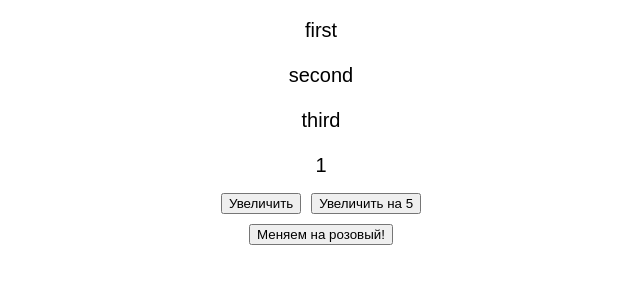
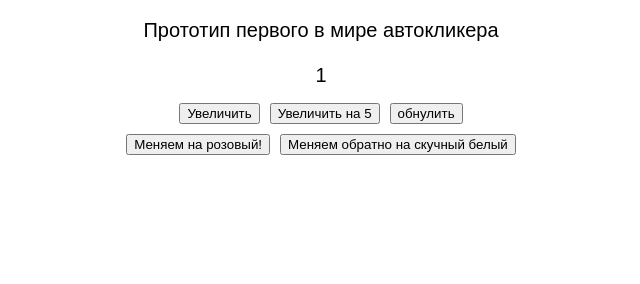
Before and after one commit to fruktovenko/ananans, a plain HTML site: page index.html in a window 1280 px wide. Shown: the whole page, without its empty margins (319-959 px from the left). Drawn offline with Linux system fonts and the light colour scheme.

Commit message:
Добавил смену цвета на белый

```diff
--- a/index.html
+++ b/index.html
@@ -9,15 +9,17 @@
 </head>
 <body>
     <div class="collection">
-        <p class="first">first</p>
-        <p class="second">second</p>
-        <p class="third">third</p>
+        <p class="title">Прототип первого в мире автокликера</p>
         <p class="number">1</p>
         <div class="in-row">
             <button onclick="plusOne()">Увеличить</button>
             <button onclick="plusSomething(5)">Увеличить на 5</button>
+            <button onclick="setZero()">обнулить</button>
         </div>
-        <button onclick="changeColor()">Меняем на розовый!</button>
+        <div class = "in-row">
+        <button onclick="changeColorPink()">Меняем на розовый!</button>
+        <button onclick="changeColorWhite()">Меняем обратно на скучный белый</button>
+    </div>
     </div>
     <div id="lalala"></div>
 </body>
--- a/script.js
+++ b/script.js
@@ -4,6 +4,8 @@ var numb = 1;
 var str = 'string';
 
 var buttons = document.querySelectorAll("button");
+
+const baseColor = document.querySelector("button").style.backgroundColor;
 
 //функции
 function plusOne() {
@@ -14,7 +16,11 @@ function plusSomething(number) {
     textNumber.textContent = Number(textNumber.textContent) + Number(number);
 }
 
-function changeColor() {
+function setZero() {
+    textNumber.textContent = 0
+}
+
+function changeColorPink() {
     console.log('Сейчас все поменяю на розовый!');
     buttons.forEach(button => {
         console.log('Поменял на розовый кнопку!');
@@ -31,3 +37,9 @@ function changeColor() {
         i++;
     }
 }
+
+function changeColorWhite() {
+    buttons.forEach(button => {
+        button.style.backgroundColor = baseColor;
+    })
+}
```
